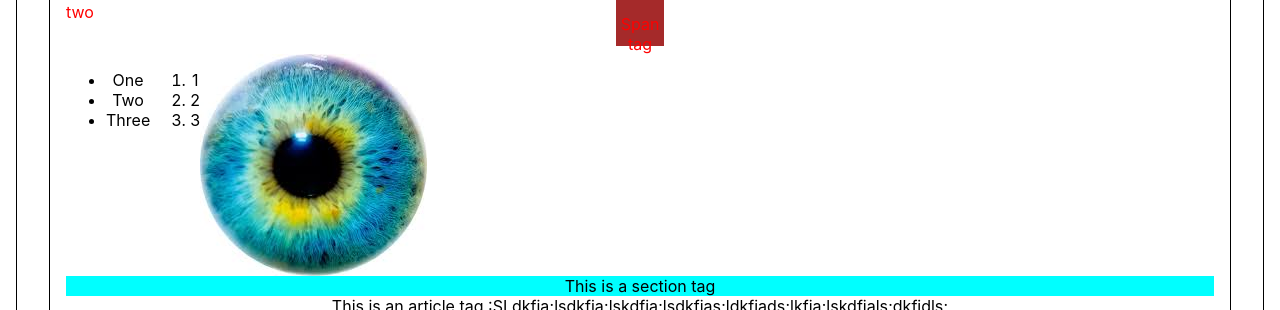
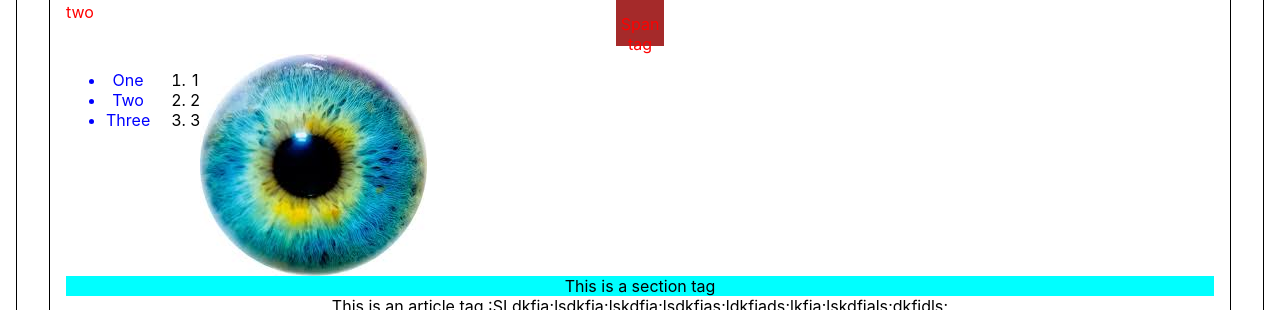
Before and after one commit to tjamesstone/competencies, a React (Create React App) app: page /#/ in a window 1280 px wide. Shown: the part 282-592 px from the top of the page. Built offline with nearby package versions, Linux system fonts and the light colour scheme.

Commit message:
Finished the basic HTML competencies

```diff
--- a/src/Home.css
+++ b/src/Home.css
@@ -65,7 +65,12 @@
     right: .5rem;
     top: .5rem;
   }
+
   .lists{
     width: 40rem;
     display: flex;
   }
+
+  .lists ul{
+      color: blue;
+  }
```
